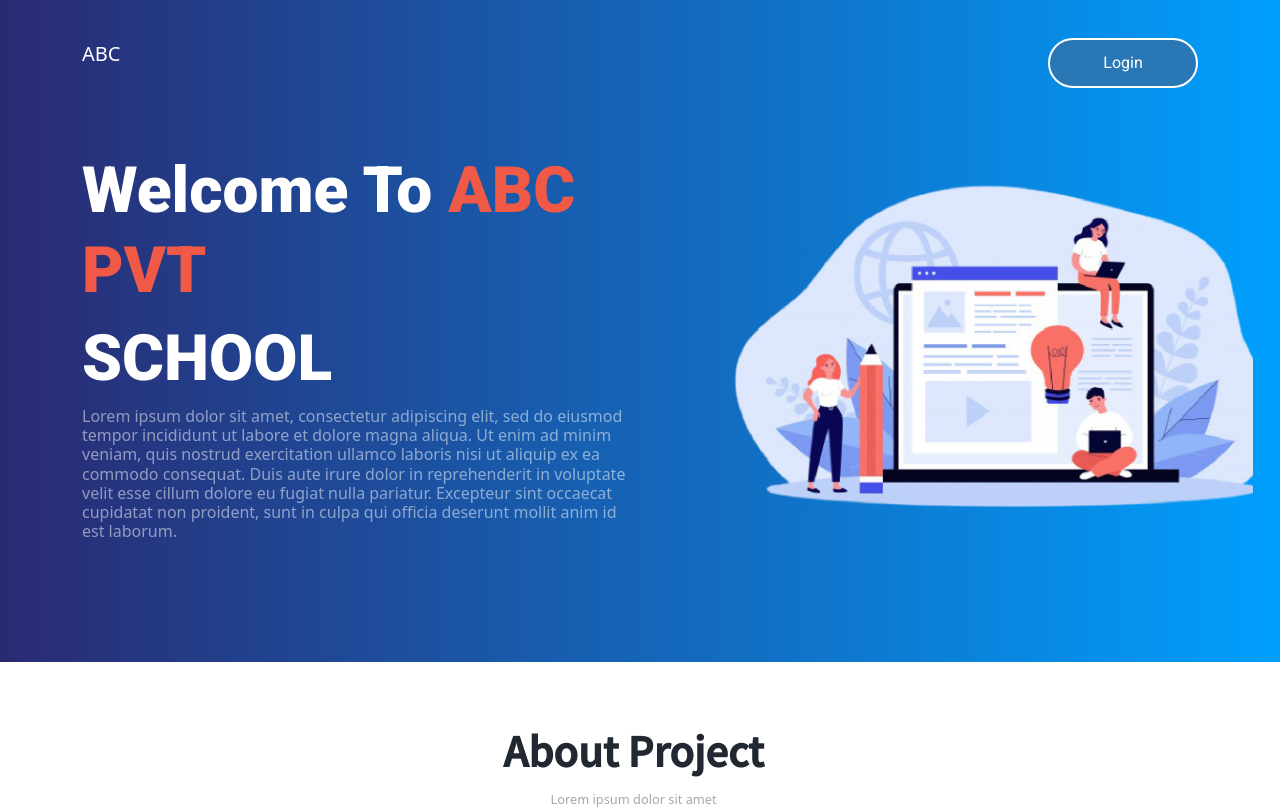
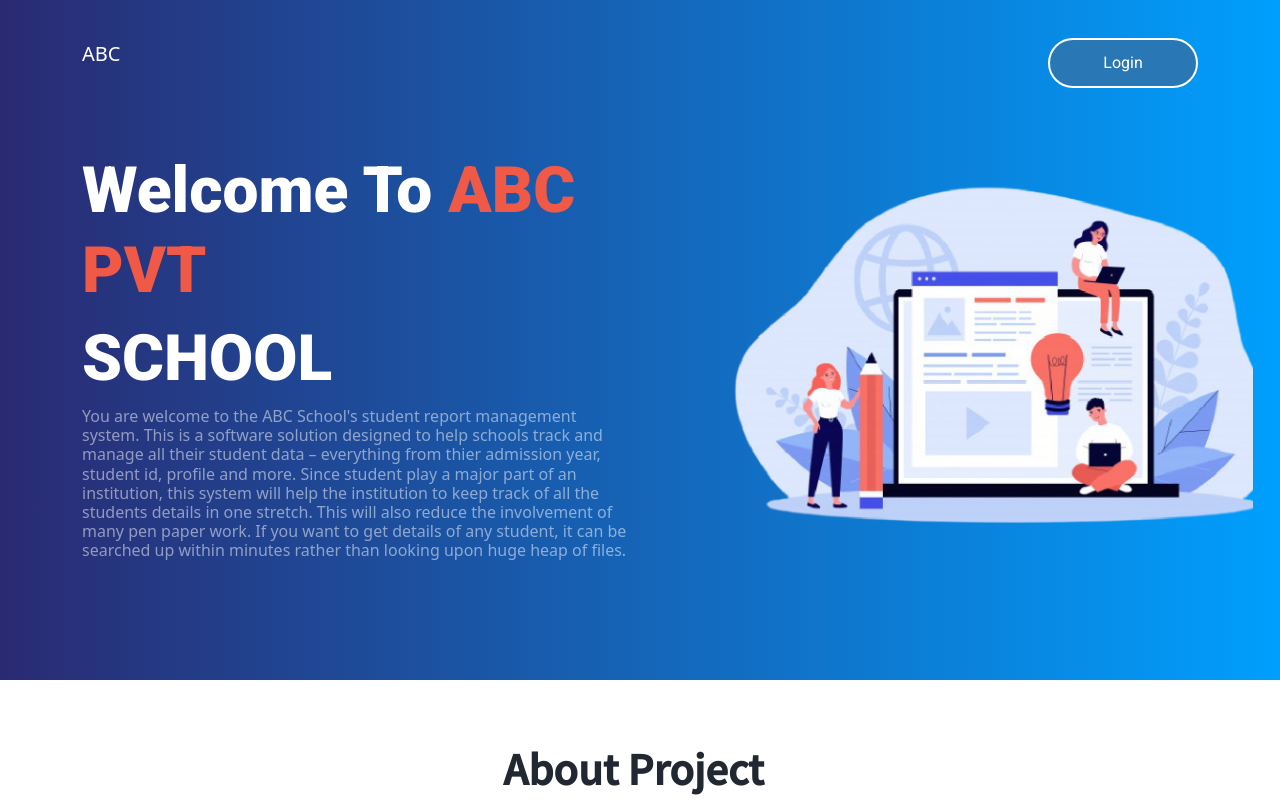
Before and after one commit to student-report-management-updatedsystem/student-report-ms, a PHP site: page / in a window 1280 px wide. Shown: the top 807 px of the page. Run offline with PHP 8.4, Linux system fonts and the light colour scheme; some web fonts are replaced; grey boxes are pictures that could not be loaded.

Commit message:
homepage content

```diff
--- a/index.php
+++ b/index.php
@@ -30,7 +30,11 @@
           <div class="col-lg-6">
              <h1 class="heading">Welcome To <span>ABC PVT</span></h1>
              <h1 class="heading">SCHOOL</h1>
-             <h6>Lorem ipsum dolor sit amet, consectetur adipiscing elit, sed do eiusmod tempor incididunt ut labore et dolore magna aliqua. Ut enim ad minim veniam, quis nostrud exercitation ullamco laboris nisi ut aliquip ex ea commodo consequat. Duis aute irure dolor in reprehenderit in voluptate velit esse cillum dolore eu fugiat nulla pariatur. Excepteur sint occaecat cupidatat non proident, sunt in culpa qui officia deserunt mollit anim id est laborum.</h6>
+             <h6>You are welcome to the ABC School's student report management system.
+               This is a software solution designed to help schools track and manage all their student data – everything from thier admission year, student id, profile and more.
+               Since student play a major part of an institution, this system will help the institution to keep track of all the students details in one stretch.
+               This will also reduce the involvement of many pen paper work. If you want to get details of any student,
+             it can be searched up within minutes rather than looking upon huge heap of files.</h6>
           </div>
           <div class="col-lg-6">
             <img src="images/homepage_img.png" class="image" alt="">
```
